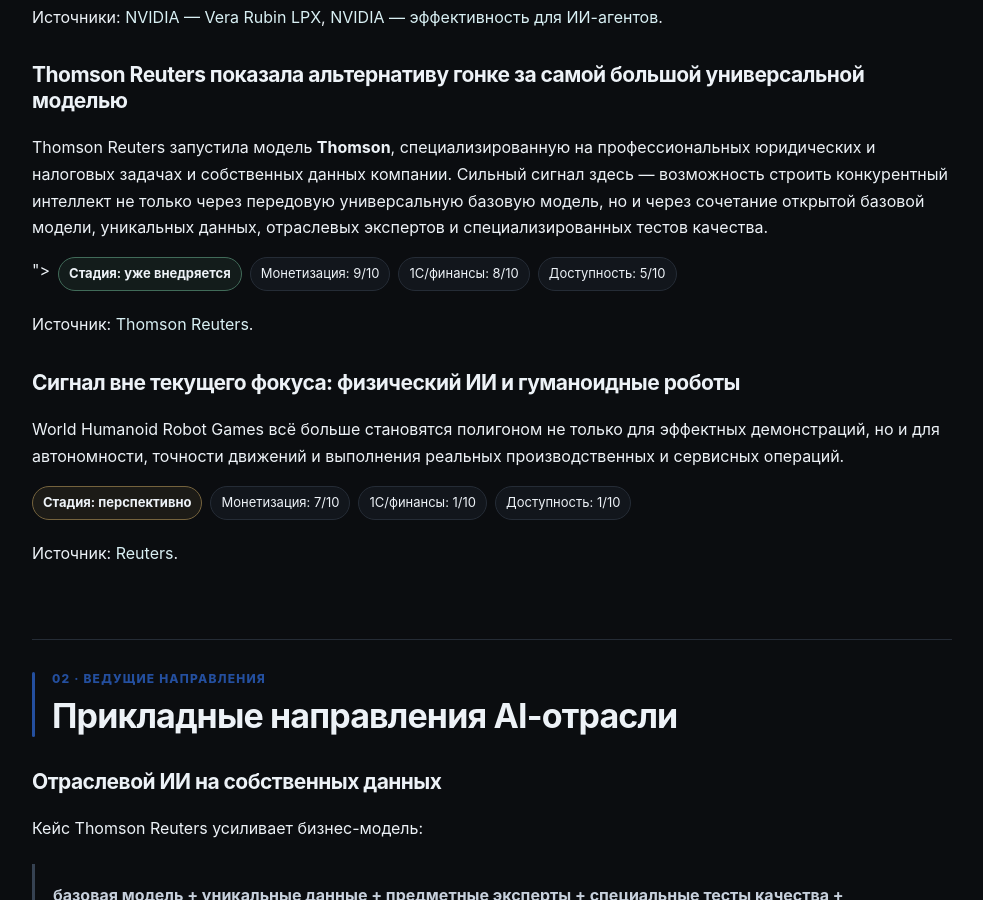
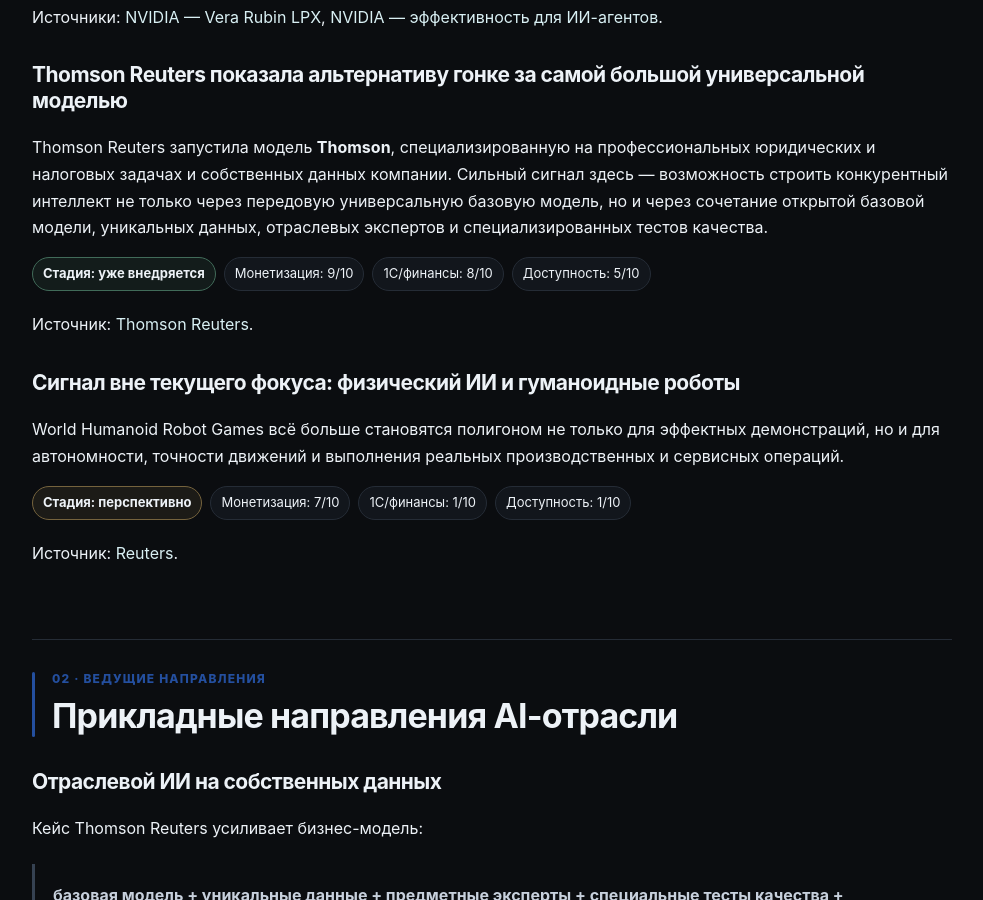
Before and after one commit to DmitryCarni/ai-news-by-carni, a Jekyll site: the page built from daily/2026-08-24.md, in a window 1280 px wide and 900 px high, scrolled down 697 px. Shown: the whole window, without its empty margins (148-1131 px from the left). Built offline with Jekyll 4.4.1, drawn with Linux system fonts in a browser that asks for light colours.

Commit message:
Fix report markup after source-link update

```diff
--- a/daily/2026-08-24.md
+++ b/daily/2026-08-24.md
@@ -41,7 +41,7 @@ permalink: /daily/2026-08-24/
 
 Thomson Reuters запустила модель **Thomson**, специализированную на профессиональных юридических и налоговых задачах и собственных данных компании. Сильный сигнал здесь — возможность строить конкурентный интеллект не только через передовую универсальную базовую модель, но и через сочетание открытой базовой модели, уникальных данных, отраслевых экспертов и специализированных тестов качества.
 
-<div class="score">">
+<div class="score">
 <span class="pill stage stage-live">Стадия: уже внедряется</span>
 <span class="pill">Монетизация: 9/10</span>
 <span class="pill">1С/финансы: 8/10</span>
```
